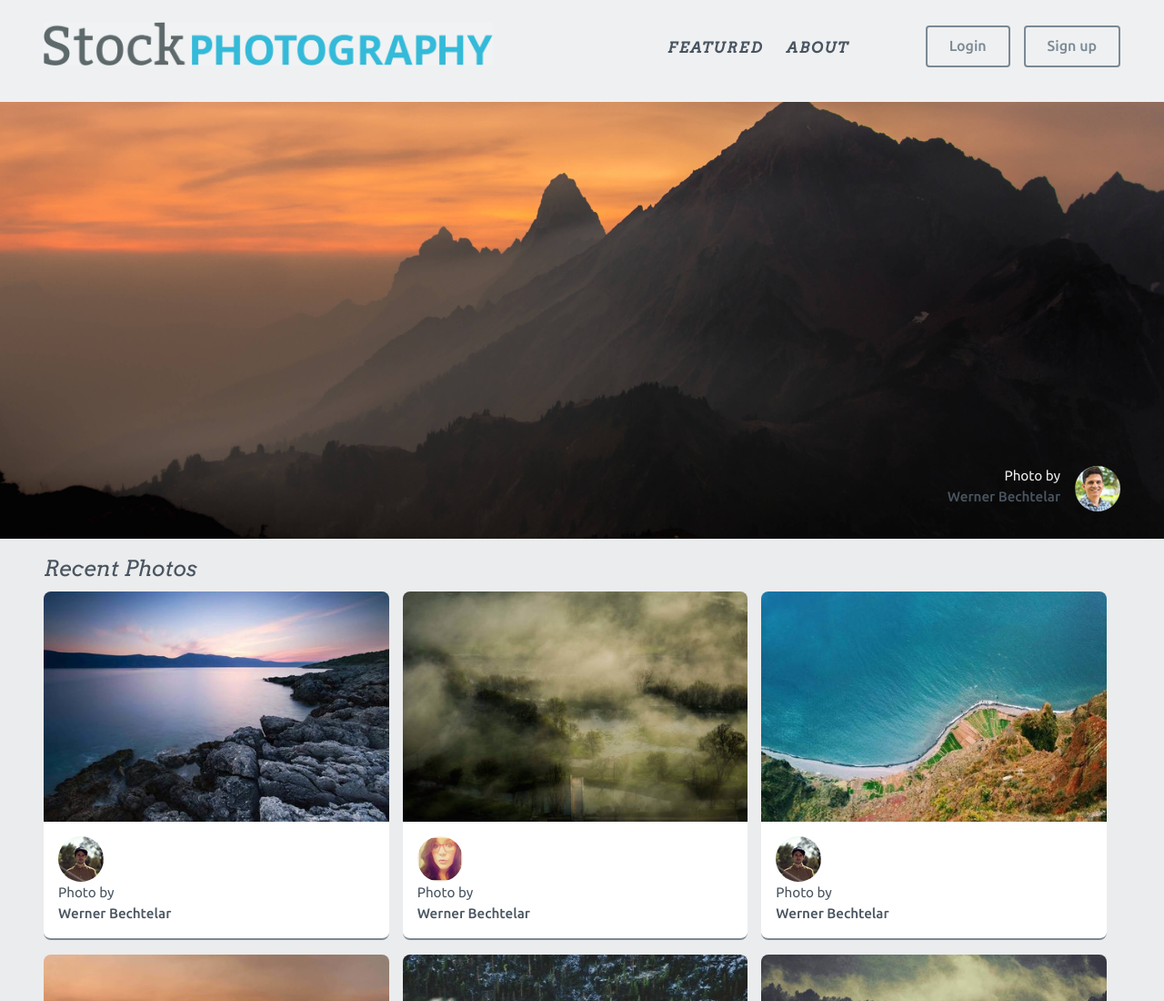
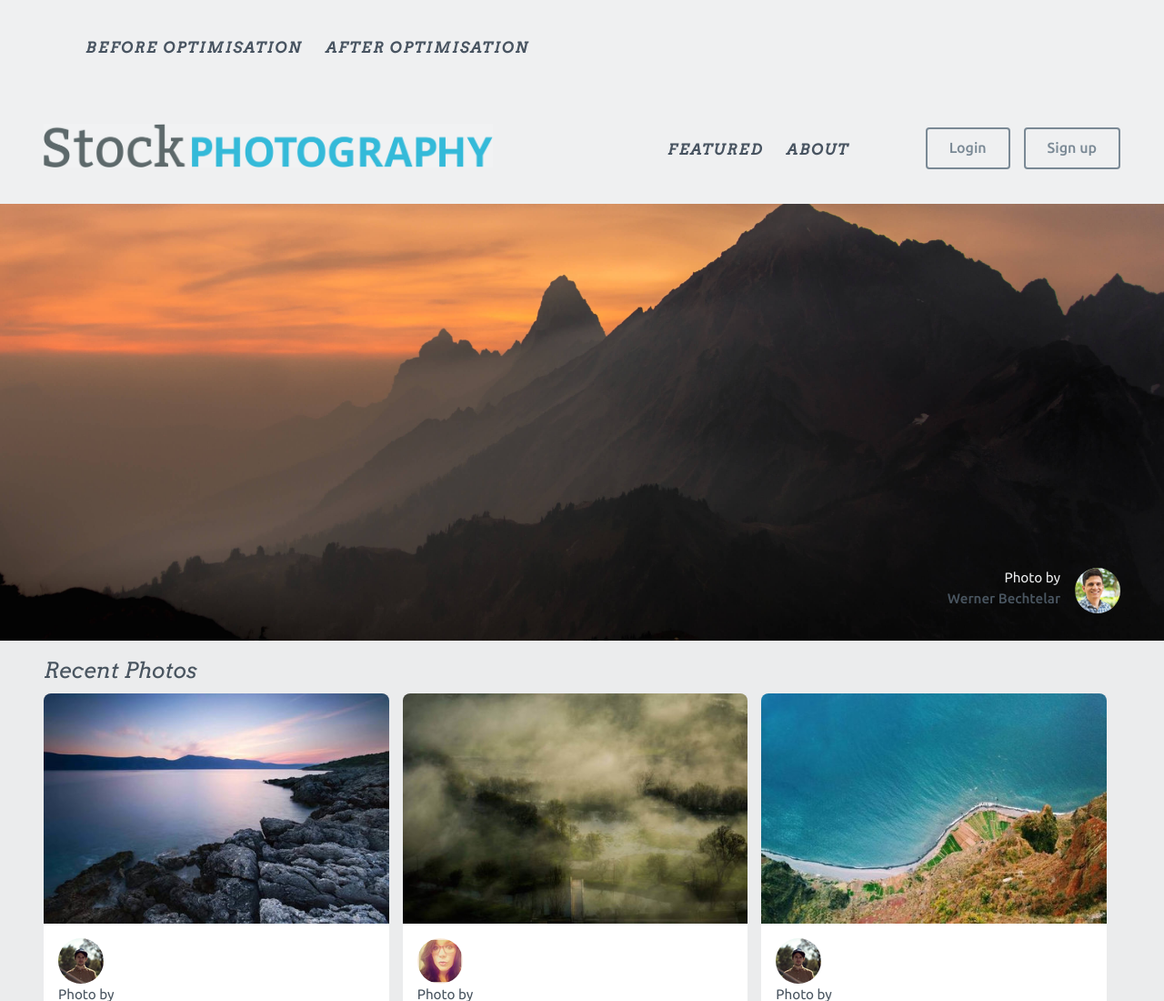
Before and after one commit to Nicolas-Liapis/website-performance, a website: page index.html in a window 1280 px wide. Shown: the top 1100 px of the page at 91% size. Drawn offline with Linux system fonts and the light colour scheme.

Commit message:
v2
updated

```diff
--- a/index.html
+++ b/index.html
@@ -7,6 +7,12 @@
         <link rel="stylesheet" href="css/app.min.pure.css">
     </head>
     <body>
+      <nav class="menu">
+          <ul class="inline-list">
+              <li><a href="https://nicolas-liapis.github.io/before-optimization">Before Optimisation</a></li>
+              <li><a href="https://nicolas-liapis.github.io/website-performance">After Optimisation</a></li>
+          </ul>
+      </nav>
         <nav class="menu">
             <h1 class="logo">Stock<b>PHOTOGRAPHY</b></h1>
             <ul class="inline-list">
```
